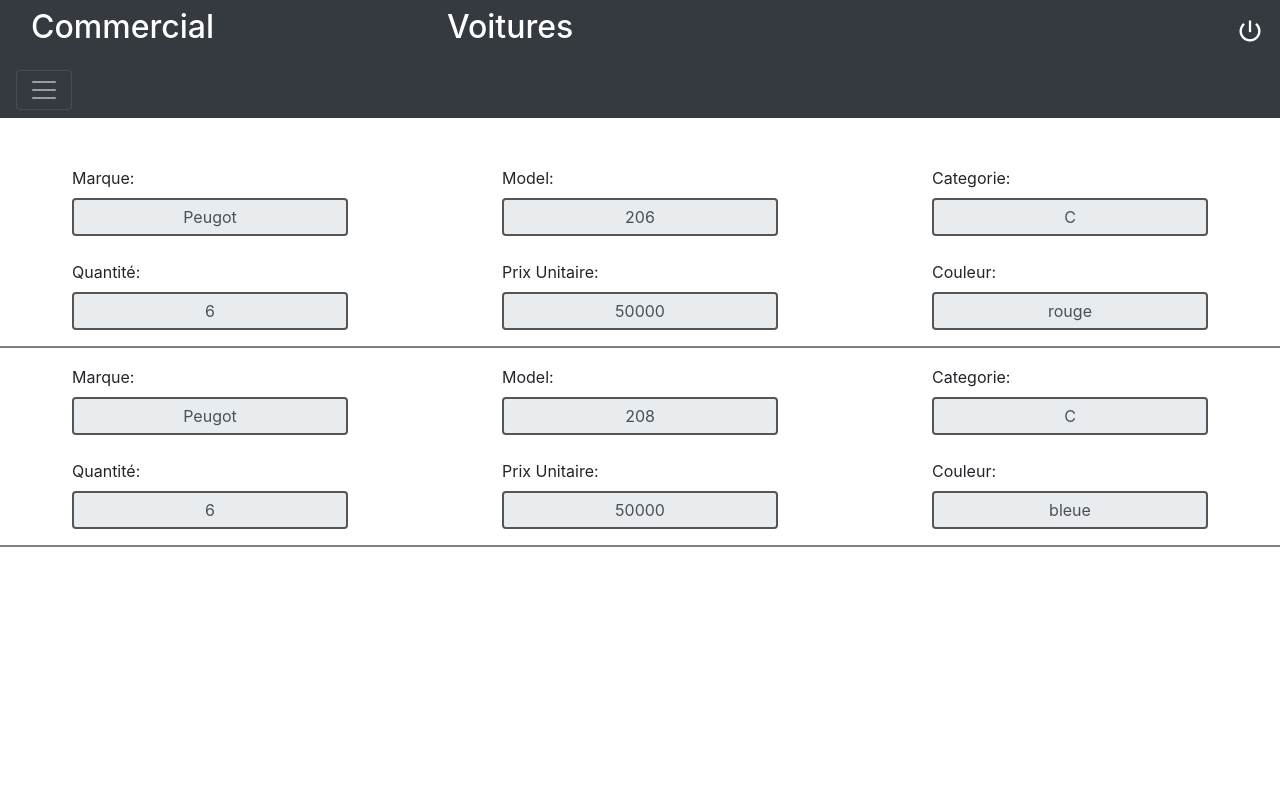
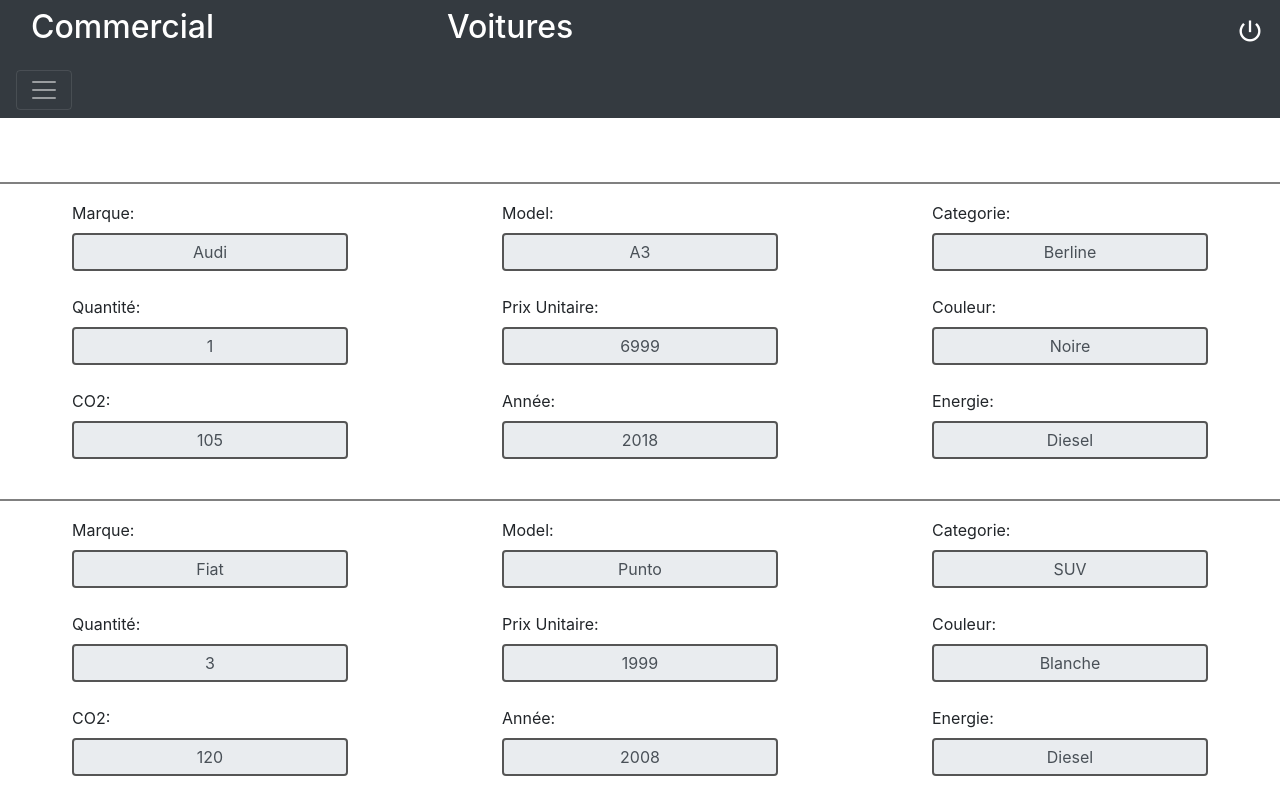
Before and after one commit to Ilyastal/ProjetAngularGarages, an Angular app in the folder projetangulargarages/: page /commercial/voitures in a window 1280 px wide. Shown: the top 800 px of the page. Built offline with nearby package versions, Linux system fonts and the light colour scheme; data requests are answered from the project's data file.

Commit message:
voitures ok

```diff
--- a/projetangulargarages/db.json
+++ b/projetangulargarages/db.json
@@ -41,76 +41,41 @@
       "id": 5,
       "nom": "nom",
       "prenom": "prenom"
+    }
+  ],
+  "voiture": [
+    {
+      "marque": "Audi",
+      "model": "A3",
+      "categorie": "Berline",
+      "quantite": 1,
+      "prix_unitaire": 6999,
+      "couleur": "Noire",
+      "energie": "Diesel",
+      "annee": "2018",
+      "CO2": 105
     },
     {
-      "id": 6,
-      "nom": "nom",
-      "prenom": "prenom"
-    },
-    {
-      "id": 7,
-      "prenom": "prenom"
-    },
-    {
-      "id": 8,
-      "nom": "nom",
-      "prenom": "prenom"
-    },
-    {
-      "id": 9,
-      "nom": "nom",
-      "prenom": "prenom"
-    },
-    {
-      "id": 10,
-      "nom": "nom",
-      "prenom": "prenom"
-    },
-    {
-      "id": 11,
-      "nom": "nom",
-      "prenom": "prenom"
-    },
-    {
-      "id": 12,
-      "nom": "nom",
-      "prenom": "prenom"
-    },
-    {
-      "id": 13,
-      "nom": "nom",
-      "prenom": "prenom"
-    },
-    {
-      "id": 14,
-      "nom": "nom",
-      "prenom": "prenom"
-    },
-    {
-      "id": 15,
-      "nom": "nom",
-      "prenom": "prenom"
-    }
-  ],
-
-  "voiture": [
-    {
-    "marque": "Peugot",
-    "model": "206",
-    "categorie": "C",
-    "quantite": 6,
-    "prix_unitaire": 50000,
-    "couleur": "rouge"
-
+      "marque": "Fiat",
+      "model": "Punto",
+      "categorie": "SUV",
+      "quantite": 3,
+      "prix_unitaire": 1999,
+      "couleur": "Blanche",
+      "energie": "Diesel",
+      "annee": "2008",
+      "CO2": 120
     },
     {
       "marque": "Peugot",
-      "model": "208",
-      "categorie": "C",
-      "quantite": 6,
-      "prix_unitaire": 50000,
-      "couleur": "bleue"
-
-      }
+      "model": "3008",
+      "categorie": "SUV",
+      "quantite": 4,
+      "prix_unitaire": 8599,
+      "couleur": "Grise",
+      "energie": "Diesel",
+      "annee": "2017",
+      "CO2": 130
+    }
   ]
 }
--- a/projetangulargarages/src/app/core/compnents/commercial/voitures/components/voitures.component.html
+++ b/projetangulargarages/src/app/core/compnents/commercial/voitures/components/voitures.component.html
@@ -62,7 +62,7 @@
     <br><br>
 
 
-
+    <hr>
 <form id="form-voitures" *ngFor="let vo of listevoitures |async">
                 <div class="form-row">
                        <div class="form-col">
@@ -99,10 +99,26 @@
                    <label for="voitureCouleur">Couleur:</label>
                    <input type="text" class="form-control" id="voitureCouleur" value="{{vo.couleur}}" disabled >
                  </div>
+                </div>
+                <br>
+                <div class="form-row">
+                 <div class="form-col">
+                  <label for="voitureCO2">CO2:</label>
+                  <input type="text" class="form-control" id="voitureCO2" value="{{vo.CO2}}" disabled >
+                </div>
+
+                <div class="form-col">
+                  <label for="voitureAnnee">Année:</label>
+                  <input type="text" class="form-control" id="voitureAnnee" value="{{vo.annee}}" disabled >
+                </div>
+
+                <div class="form-col">
+                  <label for="voitureEnergie">Energie:</label>
+                  <input type="text" class="form-control" id="voitureEnergie" value="{{vo.energie}}" disabled >
+                </div>
          </div>
 
 
-         <hr>
-
+<br>   <hr>
 
                 </form>
--- a/projetangulargarages/src/app/core/compnents/commercial/voitures/components/voitures.component.ts
+++ b/projetangulargarages/src/app/core/compnents/commercial/voitures/components/voitures.component.ts
@@ -1,6 +1,6 @@
 import { Component, OnInit } from '@angular/core';
 import { Observable } from 'rxjs';
-import{Voiture} from '../../../../interfaces/voiture'
+import{Voiture} from '../../../../interfaces/voiture';
 import { ServiceGenService } from 'src/app/servicesCore/service-gen.service';
 
 const url='http://localhost:3000/voiture';
--- a/projetangulargarages/src/app/core/interfaces/voiture.ts
+++ b/projetangulargarages/src/app/core/interfaces/voiture.ts
@@ -6,7 +6,9 @@
     quantite : number;
     prix_unitaire : number;
     couleur: string;
-
+   CO2 : number;
+   annee:number;
+   energie: string;
 
 
 
--- a/projetangulargarages/src/styles.css
+++ b/projetangulargarages/src/styles.css
@@ -10,6 +10,7 @@
    cursor: pointer;
    font-size: 28px;
 }
+
 
 .container{
 margin: 10px 10px 10px 10px;
```
